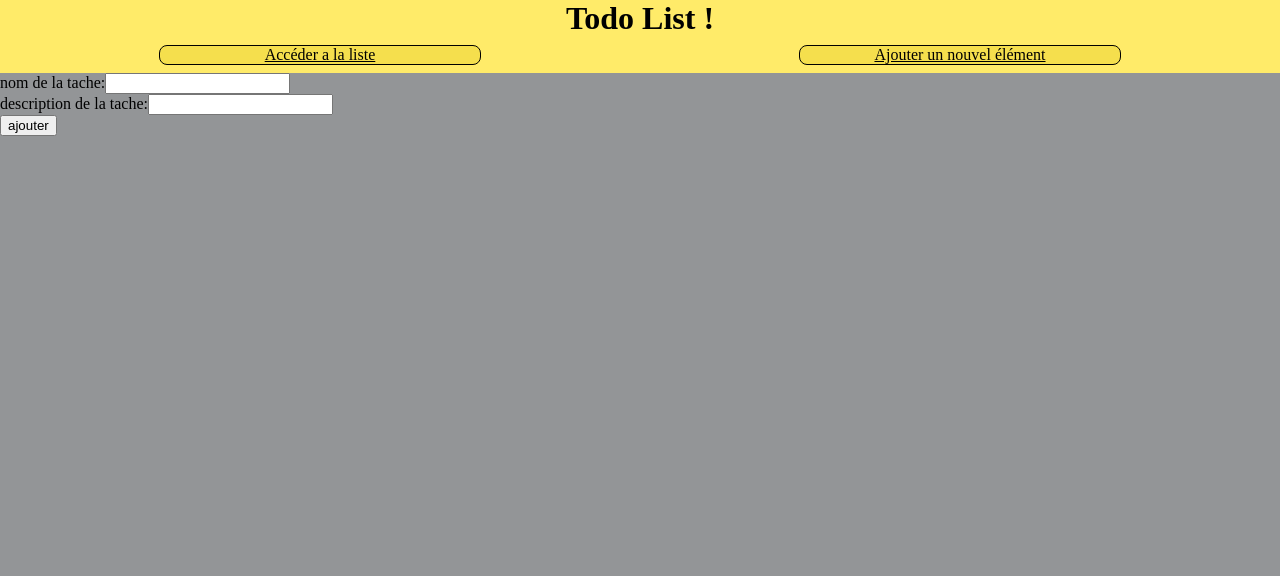
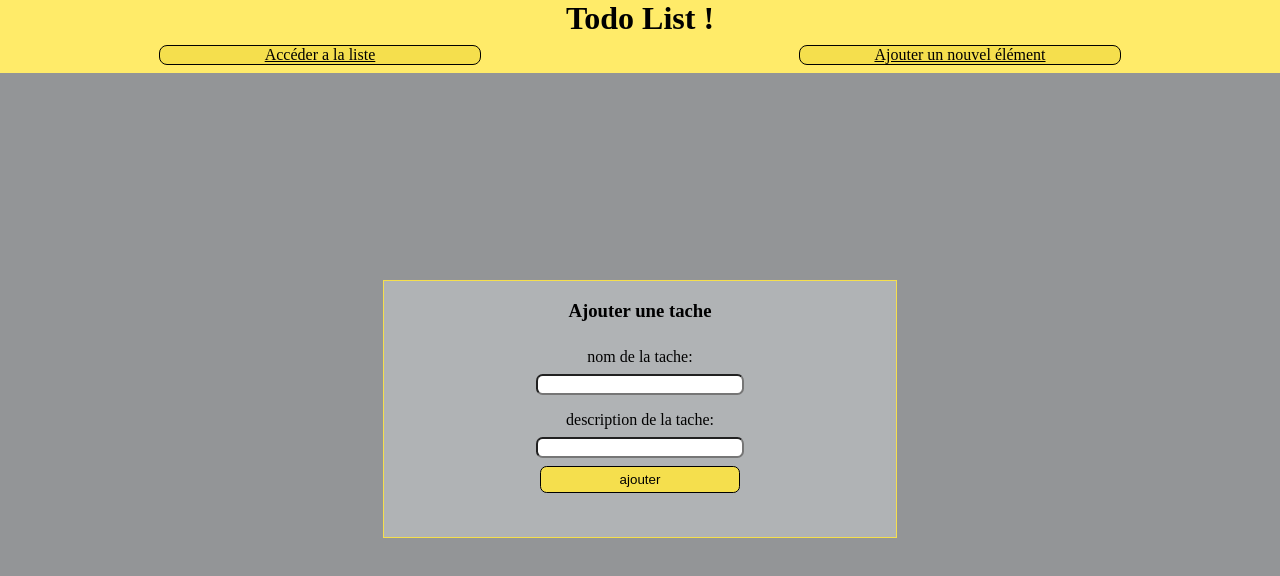
Before and after one commit to antho77m/TodoList, a React (Create React App) app: page /add in a window 1280 px wide. Shown: the top 576 px of the page. Built offline with nearby package versions, Linux system fonts and the light colour scheme.

Commit message:
stylisation

```diff
--- a/src/components/TodoAdder.tsx
+++ b/src/components/TodoAdder.tsx
@@ -8,17 +8,22 @@ export function TodoAdder(props:{todoAdd:(todo:Todo)=>boolean}){
     let [newTodo,setNewTodo] = React.useState<Todo>({name:"",description:"",checked:false})
     let todoName:string = ""
     let todoDescription:string = ""
-    return <div>
+    return <div className="adder">
+        <div className="container">
+        <h3>Ajouter une tache</h3>
+            <div className="form">
+                <div className="form_content">
+                    <div className="user_inputs">
                         <div className="name">
                             <label htmlFor="todo_name">nom de la tache:</label>
-            <input type="text" name="todo_name" defaultValue={todoName} id="todo_name" onChange={(e)=>{todoName=e.target.value}} />
+                            <input type="text" name="todo_name" defaultValue={todoName} id="todo_name" autoComplete='off' onChange={(e)=>{todoName=e.target.value}} />
                         </div>
-
                         <div className="description">
                             <label htmlFor="todo_description">description de la tache:</label>
-            <input type="text" id="todo_description" defaultValue={todoDescription} name="todo_description" onChange={(e)=>{todoDescription=e.target.value}} />
+                            <input type="text" id="todo_description" defaultValue={todoDescription} autoComplete='off' name="todo_description" onChange={(e)=>{todoDescription=e.target.value}} />
                         </div>
-
+                    </div>
+                    <div className="submit">
                         <input type="submit" value="ajouter" onClick={()=>{
                             newTodo.name = todoName
                             newTodo.description = todoDescription
@@ -33,6 +38,10 @@ export function TodoAdder(props:{todoAdd:(todo:Todo)=>boolean}){
                         }}  />
                         {result && <Result name={newTodo.name}/>}
                     </div>
+                </div>
+            </div>
+        </div>
+    </div>
 
 }
 
--- a/src/components/TodoList.tsx
+++ b/src/components/TodoList.tsx
@@ -40,14 +40,14 @@ function EmptyList() {
 
 function TodoDisplayer(props:{todo:Todo,todoCheck:(todo:Todo)=>void}){
     return <div className="todo">
-        <div className="todoCheck">
+        <div className="todo_check">
 
             <input type="checkbox" name="" id="" defaultChecked={props.todo.checked} onChange={()=>{props.todoCheck(props.todo)}} />
 
         </div>
 
         <div className="todo_name">{props.todo.name}</div>
-        <div className="trash_containe">
+        <div className="trash_container">
             <div className="trash">
                 <img src={corbeille} alt="corbeille" />
             </div>
--- a/src/components/Welcome.tsx
+++ b/src/components/Welcome.tsx
@@ -1,10 +1,17 @@
 import { Link } from "react-router-dom";
 
 export function Welcome() {
-    return <div className="Welcome">
+    return <div className="welcome">
+        <div className="content">
         <h1>Bienvenue dans l'application web de TodoList !</h1>
-        Réaliser par Antho
-        <Link to={"/TodoList"}>Accéder a l'application de TodoList</Link>
+        <p>
+            Petit projet personnel réaliser par <strong>Antho77m</strong> <br />
+            Technologies utilisées: <br />
+            React & SCSS
+
+        </p>
+
+        </div>
     </div>
 
 }
--- a/src/css/styles.css
+++ b/src/css/styles.css
@@ -37,6 +37,28 @@ body {
   color: black;
 }
 
+.welcome {
+  display: flex;
+  justify-content: center;
+  align-items: center;
+  height: 80vh;
+}
+.welcome .content {
+  width: 40%;
+  min-width: 500px;
+  border: #F5DF4D solid 1px;
+  background-color: #b0b3b5;
+  text-align: center;
+  color: black;
+  font-size: 1.1em;
+}
+
+.welcome ul {
+  list-style-type: none;
+  padding: 0;
+  margin: 0;
+}
+
 .todo_list {
   width: 80%;
   margin: auto;
@@ -57,7 +79,6 @@ body {
 
 .todo {
   margin: auto;
-  margin: auto;
   display: grid;
   grid-template-columns: 1fr 2fr 1fr;
   border-bottom: 1px solid #F5DF4D;
@@ -66,15 +87,91 @@ body {
   border-bottom: none;
 }
 .todo div {
-  padding: 1em;
+  padding: 0.5em;
 }
 
+.trash_container {
+  display: flex;
+  justify-content: end;
+}
+
+.trash {
+  padding: 0;
+}
 .trash img {
-  margin: auto;
+  margin: 0;
   height: 1em;
   cursor: pointer;
   padding: 0;
   margin: 0;
 }
 
+.adder {
+  height: 80vh;
+  width: 80%;
+  margin: auto;
+  margin-top: 1em;
+  margin-bottom: 1em;
+  display: flex;
+  flex-direction: column;
+  justify-content: center;
+  align-items: center;
+}
+
+.adder .container {
+  border: #F5DF4D solid 1px;
+  background-color: #b0b3b5;
+  width: 50%;
+  min-width: 500px;
+  height: 40%;
+  text-align: center;
+}
+
+.form_content {
+  display: flex;
+  flex-direction: column;
+  justify-content: space-evenly;
+  align-items: center;
+  height: 100%;
+}
+
+.user_inputs {
+  display: flex;
+  flex-direction: column;
+  justify-content: space-evenly;
+  align-items: center;
+  height: 50%;
+  width: 100%;
+}
+
+.name, .description {
+  display: flex;
+  flex-direction: column;
+  margin: 0.5em;
+}
+.name label, .description label {
+  margin-bottom: 0.5em;
+  text-align: center;
+}
+.name input, .description input {
+  min-width: 200px;
+  border-radius: 0.5em;
+}
+.name input:focus, .description input:focus {
+  outline: none;
+}
+
+.submit input {
+  width: 50%;
+  min-width: 200px;
+  height: 2em;
+  border-radius: 0.5em;
+  border: black solid 1px;
+  background-color: #F5DF4D;
+  cursor: pointer;
+}
+.submit input:hover {
+  background-color: #A89723;
+}
+
 /*# sourceMappingURL=styles.css.map */
--- a/src/scss/styles.scss
+++ b/src/scss/styles.scss
@@ -1,11 +1,11 @@
-$background:#939597;
-$background2:#b0b3b5;
-$header_selection_hover : #A89723;
-$header: #FFEB69;
-$header_selection: #F5DF4D;
+$grey1:#939597;
+$grey2:#b0b3b5;
+$yellow1: #FFEB69;
+$yellow2: #F5DF4D;
+$yellow3 : #A89723;
 
 body{
-    background-color: $background;
+    background-color: $grey1;
     margin: 0;
 }
 
@@ -13,7 +13,7 @@ body{
 .header{ //corresponds au composant Header
 
 
-    background-color: $header;
+    background-color: $yellow1;
 
     h1{
         color: black;
@@ -35,7 +35,7 @@ body{
 }
 
 .linker{
-    background-color: $header_selection;
+    background-color: $yellow2;
     width: 25%;
     text-align: center;
     margin: 0.5em;
@@ -44,11 +44,34 @@ body{
     border-radius: 0.5em;
 
     &:hover{
-        background-color: $header_selection_hover;
+        background-color: $yellow3;
     }
     a:visited{
         color: black;
     }
+}
+
+.welcome{
+    display: flex;
+    justify-content: center;
+    align-items: center;
+    height: 80vh;
+
+    .content{
+        width: 40%;
+        min-width: 500px;
+
+        border: $yellow2 solid 1px;
+        background-color: $grey2;
+        text-align: center;
+        color: black;
+        font-size: 1.1em;
+    }
+}
+.welcome ul {
+    list-style-type: none;
+    padding: 0;
+    margin: 0;
 }
 
 
@@ -65,36 +88,41 @@ body{
 }
 
 .todo_list .list{
-    border: $header_selection 1px solid;
-    background-color: $background2;
+    border: $yellow2 1px solid;
+    background-color: $grey2;
     border-radius: 0.5em;
+
 }
 
 
 .todo{
     margin: auto;
-    margin: auto;
     display: grid;
     grid-template-columns: 1fr 2fr 1fr;
 
-    border-bottom: 1px solid $header_selection;
+    border-bottom: 1px solid $yellow2;
 
     &:nth-last-child(1){
         border-bottom: none;
     }
 
     div{
-        padding: 1em;
+        padding: 0.5em;
     }
 
 }
 
+.trash_container{
+    display: flex;
+    justify-content: end;
+
+}
+
 .trash{
-
-
+    padding: 0;
 
     img{
-        margin: auto;
+        margin: 0;
         height: 1em;
         cursor: pointer;
         padding: 0;
@@ -103,3 +131,72 @@ body{
 
 
 }
+
+.adder{
+    height: 80vh;
+    width: 80%;
+    margin: auto;
+    margin-top: 1em;
+    margin-bottom: 1em;
+    display: flex;
+    flex-direction: column;
+    justify-content: center;
+    align-items:center;
+
+}
+.adder .container{
+    border: $yellow2 solid 1px;
+    background-color: $grey2;
+    width: 50%;
+    min-width: 500px;
+    height: 40%;
+    text-align: center;
+
+}
+.form_content{
+    display: flex;
+    flex-direction: column;
+    justify-content: space-evenly;
+    align-items: center;
+
+    height: 100%;
+}
+.user_inputs{
+    display: flex;
+    flex-direction: column;
+    justify-content: space-evenly;
+    align-items: center;
+    height: 50%;
+    width: 100%;
+}
+.name,.description{
+    display: flex;
+    flex-direction: column;
+    margin: 0.5em;
+    label{
+        margin-bottom: 0.5em;
+        text-align: center;
+    }
+    input{
+        min-width: 200px;
+        border-radius: 0.5em;
+
+        &:focus{
+            outline: none;
+        }
+    }
+}
+
+.submit input{
+    width: 50%;
+    min-width: 200px;
+    height: 2em;
+    border-radius: 0.5em;
+
+    border: black solid 1px;
+    background-color: $yellow2;
+    cursor: pointer;
+    &:hover{
+        background-color: $yellow3;
+    }
+}
```
Also changed, not shown: 1 other file (tests, documents, lock files or other folders). Lines whose indentation alone changed are shown as unchanged.
